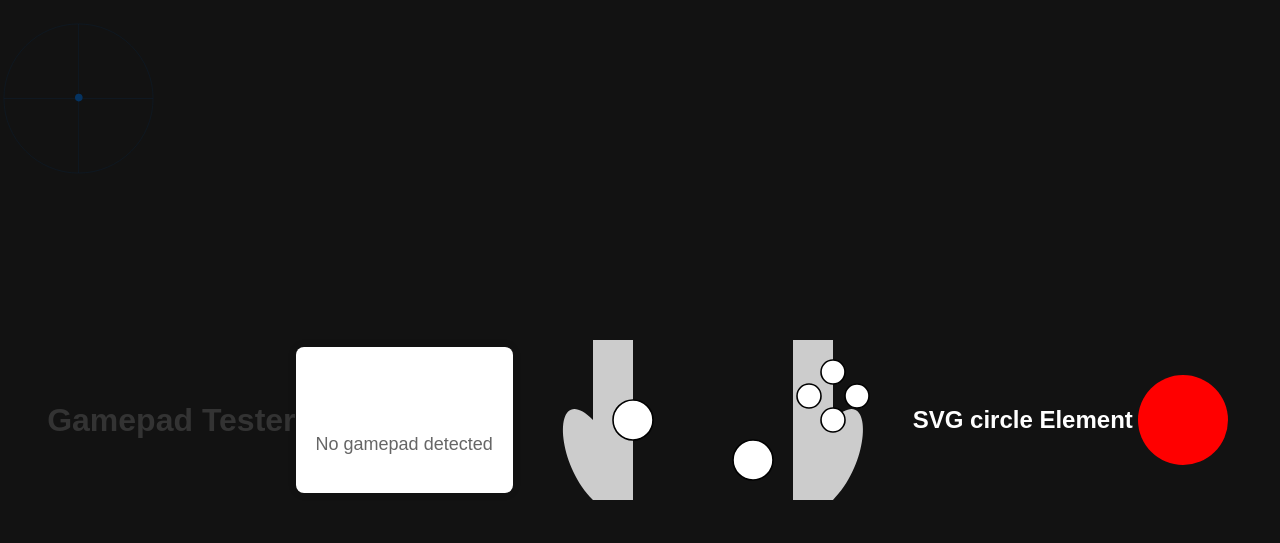
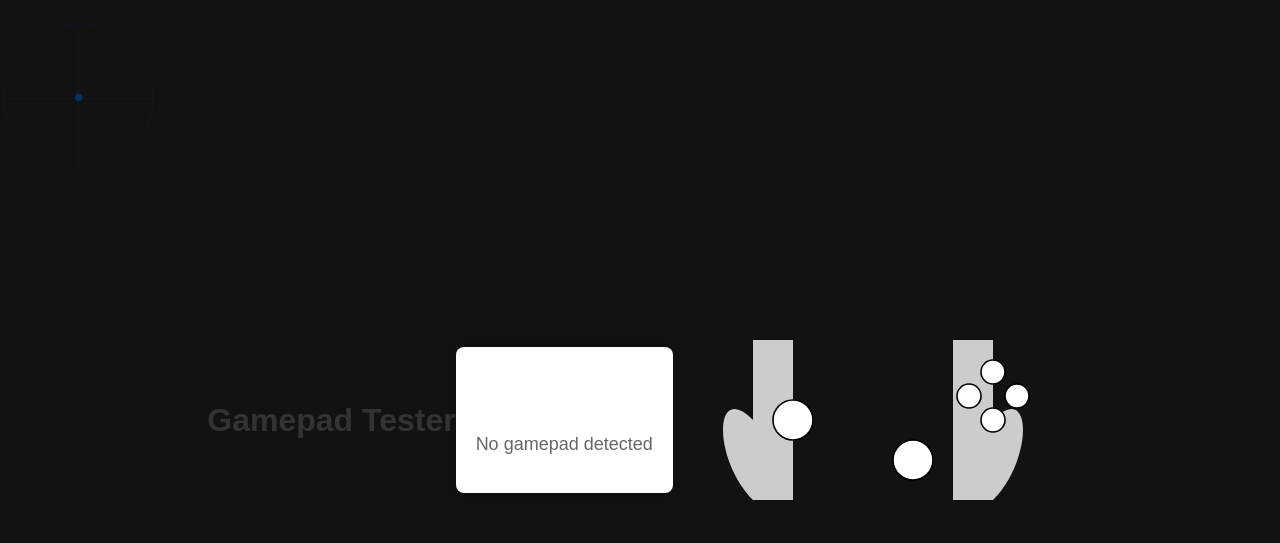
Before and after one commit to Saeedbeygi/Gamepad-Tester-Project, a plain HTML site: page index.html in a window 1280 px wide. Drawn offline with Linux system fonts and the light colour scheme; no server answers.

Commit message:
Update index.html

```diff
--- a/index.html
+++ b/index.html
@@ -73,12 +73,8 @@
 </svg>
 
 
-<h2>SVG circle Element</h2>
 
-<svg height="100" width="100" xmlns="http://www.w3.org/2000/svg">
-  <circle r="45" cx="50" cy="50" fill="red" />
-  Sorry, your browser does not support inline SVG.
-</svg>
+
 
 </body>
 </html>
```
